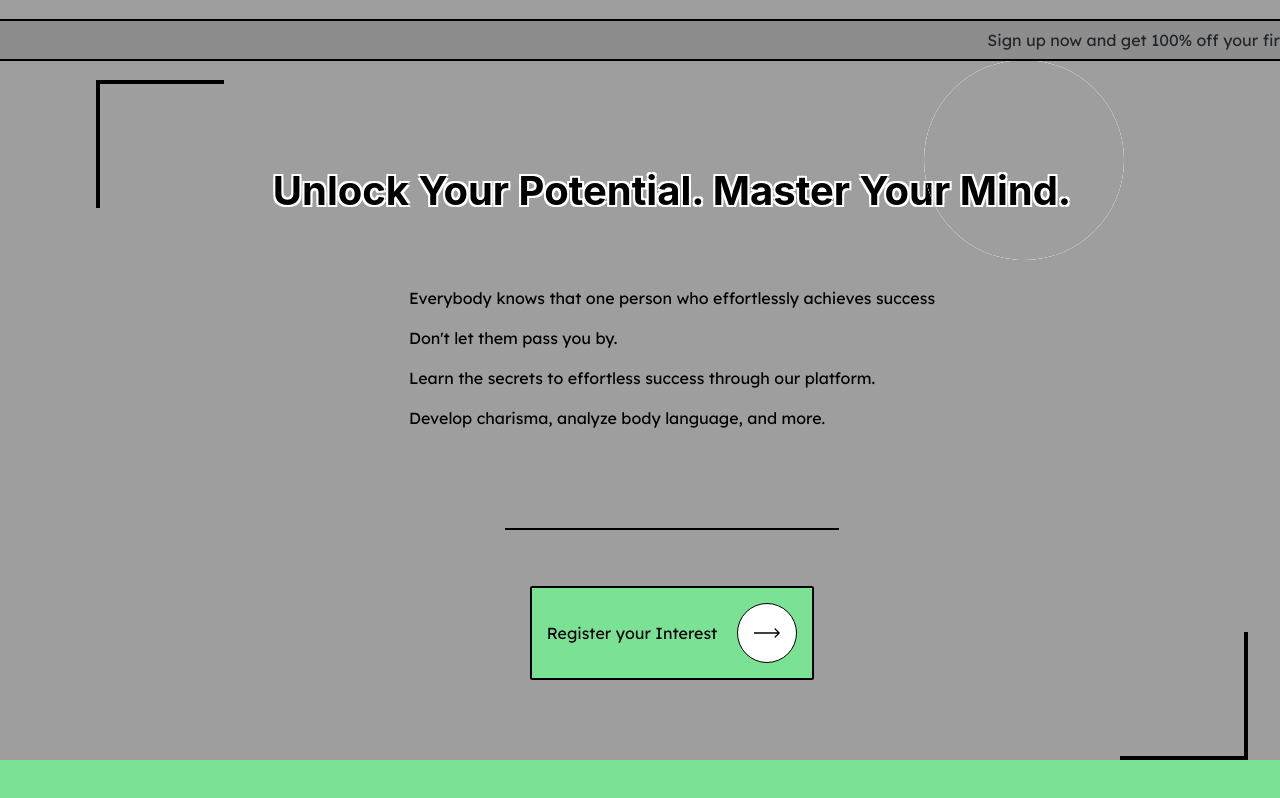
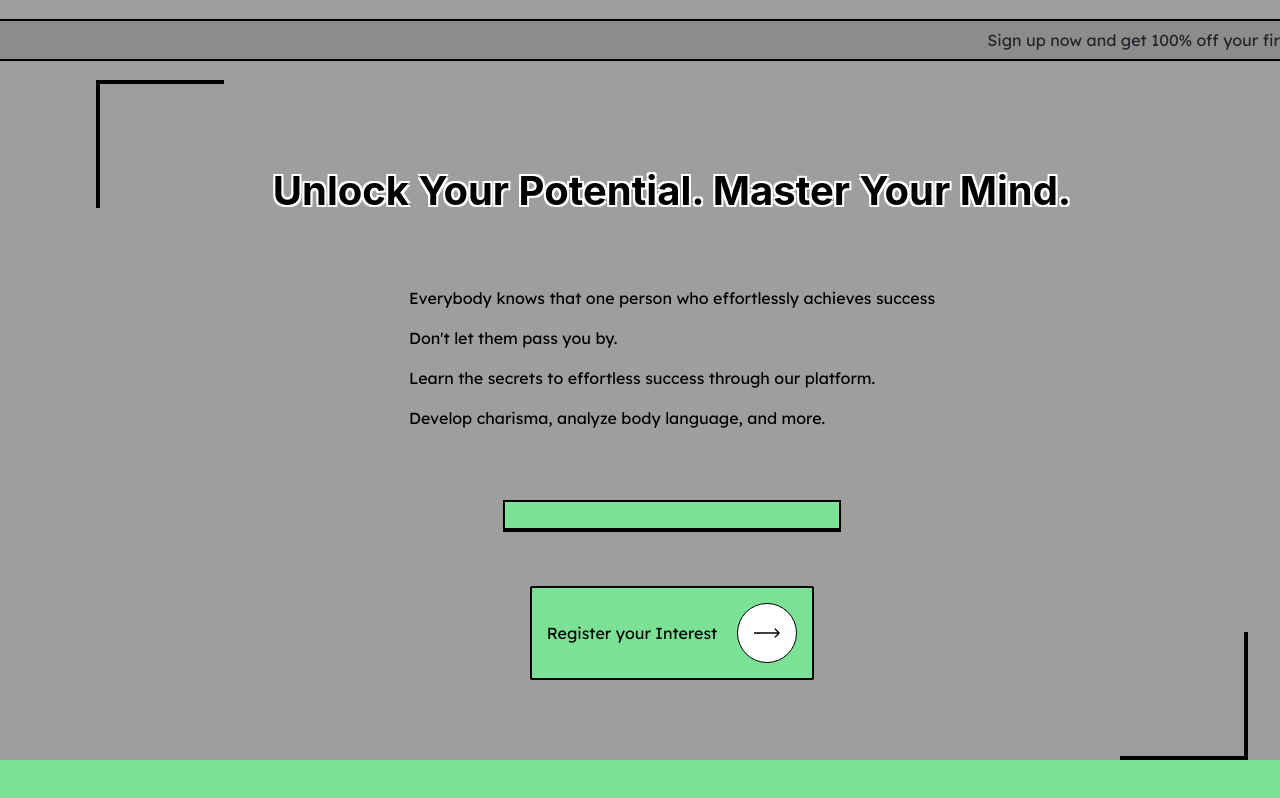
Before and after one commit to sp1d5r/registering-interest, a React (Create React App) app: page / in a window 1280 px wide. Built offline with nearby package versions, Linux system fonts and the light colour scheme; no server answers.

Commit message:
Frontend Backend: added firebase logic finished frontend.

```diff
--- a/src/cloud-infrastructure/firebase.js
+++ b/src/cloud-infrastructure/firebase.js
@@ -81,6 +81,13 @@ export async function sendFormDetail(email, name, number, course_title){
     }
 }
 
-
+export async function registerInterest(email){
+    try {
+        const docRef = await addDoc(collection(db, "register-interest"), {email: email, info: user_id});
+        console.log("Document written with ID: ", docRef.id);
+    } catch (e) {
+        console.error("Error adding document: ", e);
+    }
+}
 
 console.log(info)
--- a/src/components/home/spotlight-mask/SpotlightMask.jsx
+++ b/src/components/home/spotlight-mask/SpotlightMask.jsx
@@ -1,6 +1,7 @@
 import React, { useEffect, useState } from 'react';
 import './SpotlightMask.css';
 import RegisterInterest from "../../register-interest/RegisterInterest";
+import {registerInterest} from "../../../cloud-infrastructure/firebase";
 
 const SpotlightMask = () => {
     const [isOpen, setIsOpen] = useState(false);
@@ -16,6 +17,7 @@ const SpotlightMask = () => {
 
     const handleClick = () => {
         setButtonAnimation(true);
+        registerInterest(email);
         setTimeout(() => setButtonAnimation(false), 1000); // Reset animation after 1 second
         setIsOpen(!isOpen);
     };
@@ -73,7 +75,6 @@ const SpotlightMask = () => {
                                 {email}
                             </b>
 
-
                             <p className={"thank-you-body"}>
                                 Well done on taking the initiative and registering to conventa.
                             </p>
--- a/src/components/register-interest/RegisterInterest.css
+++ b/src/components/register-interest/RegisterInterest.css
@@ -10,10 +10,18 @@
 .corner-outline:after {
     content: '';
     position: absolute;
-    width: 10vw;
-    height: 10vw;
+    width: 0;
+    height: 0;
     border: 4px solid #000000;
     background-color: transparent;
+    animation: grow 2s ease forwards;
+}
+
+@keyframes grow {
+    100% {
+        width: max(10vw, 100px);
+        height: max(10vw, 100px);
+    }
 }
 
 .corner-outline:before {
@@ -29,6 +37,34 @@
     border-left: none;
     border-top: none;
 }
+
+.fade-in {
+    opacity: 0;
+    animation: fadeIn 2s ease forwards;
+}
+
+input:focus {
+    outline: none;
+    outline: 2px solid black;
+    background: #7BE295;
+
+}
+
+input {
+    outline: 2px solid black;
+    background: #7BE295;
+}
+
+@keyframes fadeIn {
+    30% {
+        opacity: 0;
+    }
+
+    100% {
+        opacity: 1;
+    }
+}
+
 
 /* Sale Banner Top */
 
@@ -82,7 +118,7 @@ section {
 /* Email Input */
 
 .email-input {
-    background: none;
+    background: #7BE295;
     border: none;
     border-bottom: 2px solid black;
     color: black;
--- a/src/components/register-interest/RegisterInterest.jsx
+++ b/src/components/register-interest/RegisterInterest.jsx
@@ -6,8 +6,8 @@ export default function RegisterInterest({isPrimary, handleInputChange, email, c
     return (
         <div className={isPrimary ? "primaryApp" : "secondaryApp"} style={{ backgroundImage: "url(http://localhost:3000/static/media/contour-map.a7c48995b60fd370e8d8.svg)"}}>
         <div className="corner-outline main-div">
-            <h1 className={"title"}>Unlock Your Potential. Master Your Mind.</h1>
-            <div>
+            <h1 className={"fade-in title"}>Unlock Your Potential. Master Your Mind.</h1>
+            <div className={"fade-in"}>
                 <p>Everybody knows that one person who effortlessly achieves success</p>
                 <p>Don't let them pass you by.</p>
                 <p>Learn the secrets to effortless success through our platform.</p>
@@ -15,14 +15,14 @@ export default function RegisterInterest({isPrimary, handleInputChange, email, c
             </div>
 
             <input
-                className={"email-input"}
+                className={"fade-in email-input"}
                 type="text"
                 value={email}
                 onChange={handleInputChange}
             />
 
             <button
-                className={"reg-button"}
+                className={"fade-in reg-button"}
             >
                 Register your Interest
                 {continueButton}
```
